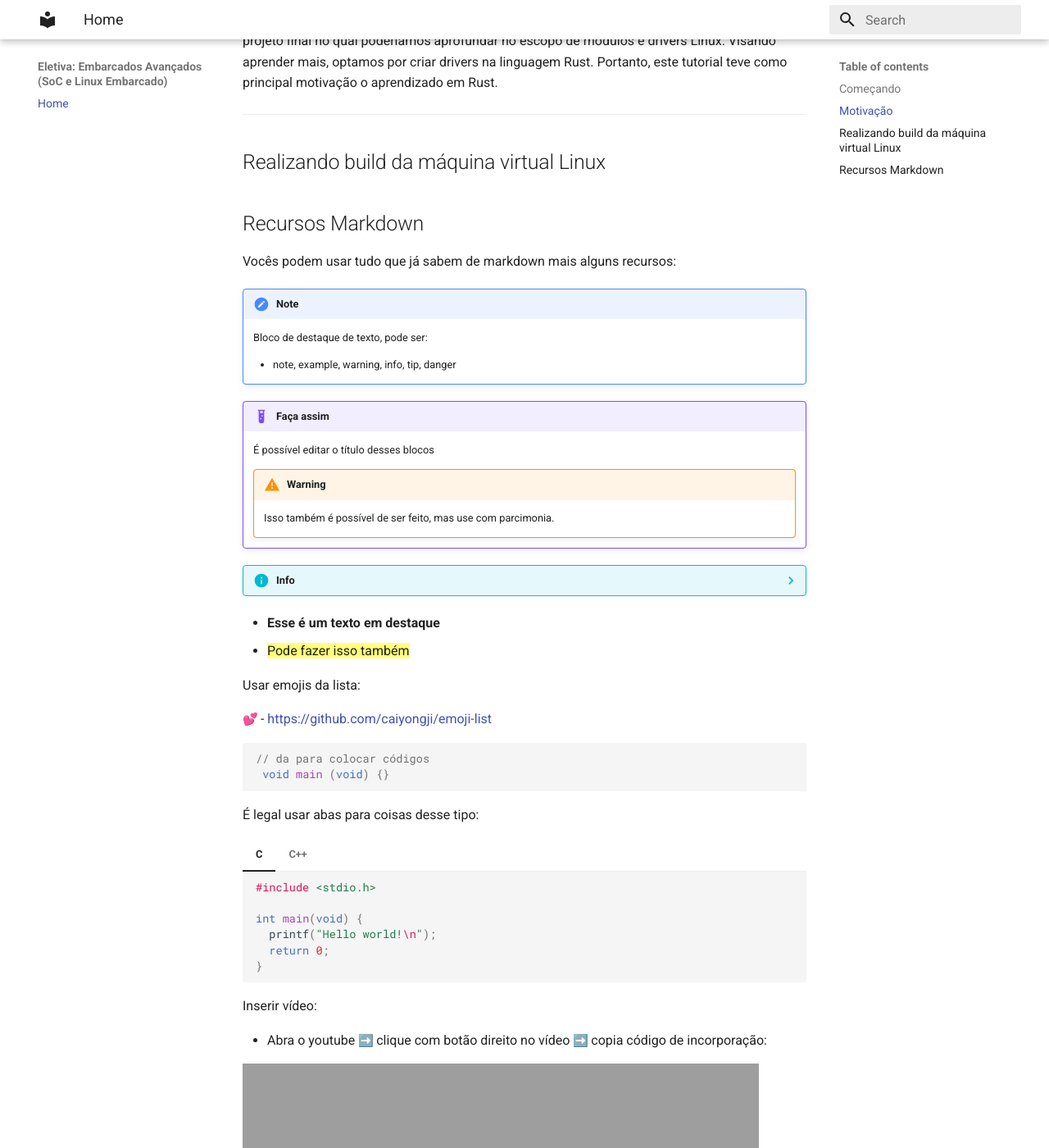
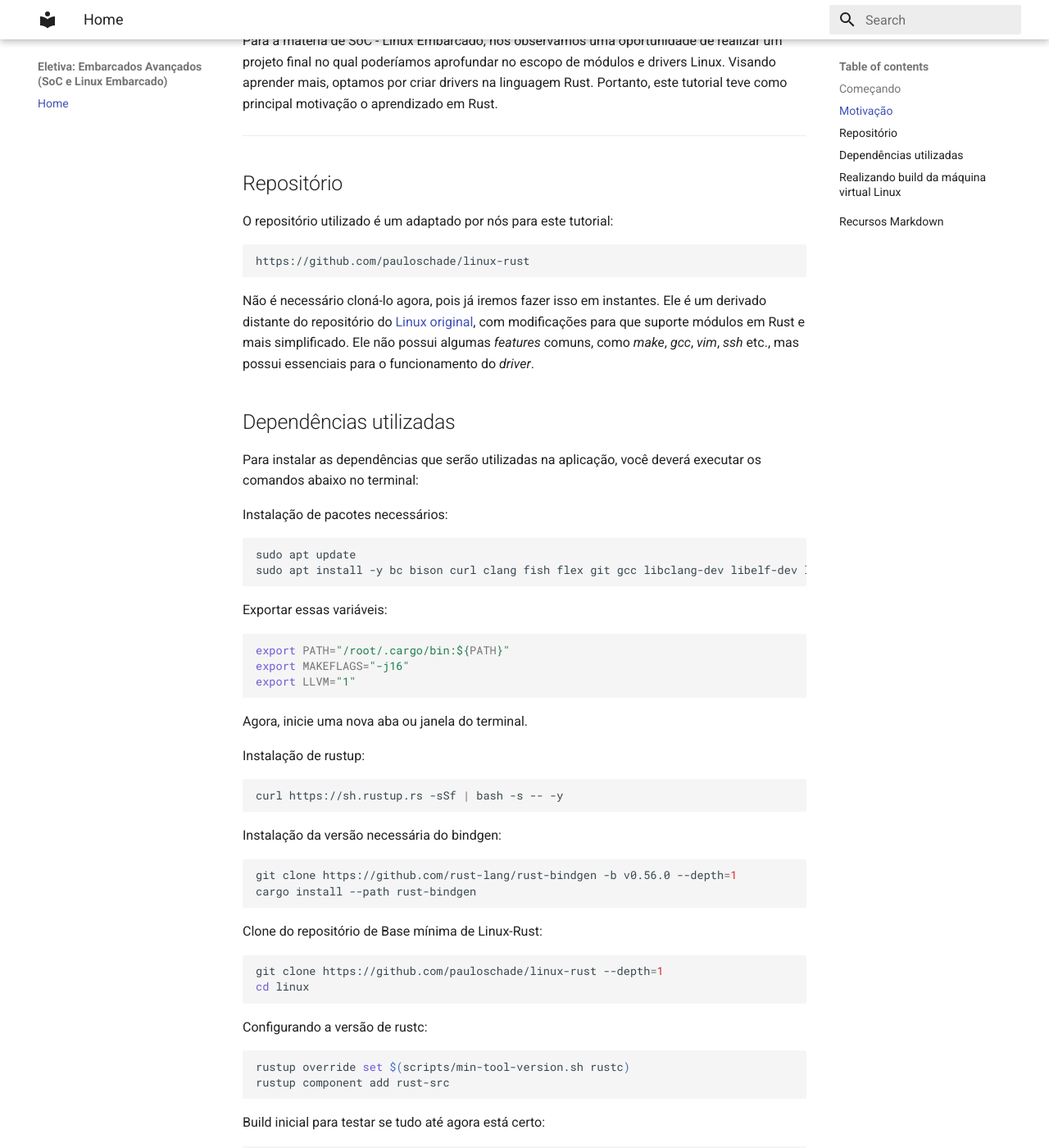
Before and after one commit to matkwon/RustDriver, an MkDocs documentation site: the page built from docs-src/index.md, in a window 1280 px wide and 1400 px high, scrolled down 748 px. Shown: the whole window at 82% size. Built offline with MkDocs 1.6.1 and Material for MkDocs 9.7.7, drawn with Linux system fonts in a browser that asks for light colours; emoji names are drawn with the system emoji font; some of the changed text lies outside the part shown; grey boxes are pictures that could not be loaded.

Commit message:
kick off

````diff
--- a/docs-src/index.md
+++ b/docs-src/index.md
@@ -13,9 +13,9 @@
 
 Para seguir esse tutorial é necessário:
 
-- **Hardware:** Ubuntu 22.04 (Jammy Jellyfish)
-- **Softwares:** -
-- **Repositórios:** [JackOS](https://github.com/jackos/linux) e [Linux](https://github.com/Rust-for-Linux/linux)
+- **Hardware:** -
+- **Softwares:** C-Lang versão >= 11, GLIBC 2.32 (Uma solução fácil para utilizar esta versão do GLIBC é utilizar o [multipass](https://multipass.run/))
+- **Repositórios:** [Base Linux-Rust mínima](https://github.com/pauloschade/linux-rust), [JackOS](https://github.com/jackos/linux) e [Linux](https://github.com/Rust-for-Linux/linux)
 
 ## Motivação
 
@@ -23,9 +23,90 @@ Para a matéria de SoC - Linux Embarcado, nós observamos uma oportunidade de re
 
 ----------------------------------------------
 
+## Repositório
+
+O repositório utilizado é um adaptado por nós para este tutorial:
+
+```
+https://github.com/pauloschade/linux-rust
+```
+
+Não é necessário cloná-lo agora, pois já iremos fazer isso em instantes. Ele é um derivado distante do repositório do [Linux original](https://github.com/torvalds/linux), com modificações para que suporte módulos em Rust e mais simplificado. Ele não possui algumas *features* comuns, como *make*, *gcc*, *vim*, *ssh* etc., mas possui essenciais para o funcionamento do *driver*.
+
+## Dependências utilizadas
+
+Para instalar as dependências que serão utilizadas na aplicação, você deverá executar os comandos abaixo no terminal:
+
+Instalação de pacotes necessários:
+```sh
+sudo apt update
+sudo apt install -y bc bison curl clang fish flex git gcc libclang-dev libelf-dev lld llvm-dev libncurses-dev make neovim qemu-system-x86
+```
+
+Exportar essas variáveis:
+```sh
+export PATH="/root/.cargo/bin:${PATH}"
+export MAKEFLAGS="-j16"
+export LLVM="1"
+```
+
+Agora, inicie uma nova aba ou janela do terminal.
+
+Instalação de rustup:
+```sh
+curl https://sh.rustup.rs -sSf | bash -s -- -y
+```
+
+Instalação da versão necessária do bindgen:
+```sh
+git clone https://github.com/rust-lang/rust-bindgen -b v0.56.0 --depth=1
+cargo install --path rust-bindgen
+```
+
+Clone do repositório de Base mínima de Linux-Rust:
+```sh
+git clone https://github.com/pauloschade/linux-rust --depth=1
+cd linux
+```
+
+Configurando a versão de rustc:
+```sh
+rustup override set $(scripts/min-tool-version.sh rustc)
+rustup component add rust-src
+```
+
+Build inicial para testar se tudo até agora está certo:
+```sh
+make allnoconfig qemu-busybox-min.config rust.config
+make
+```
+
 ## Realizando build da máquina virtual Linux
 
+Para testar o funcionamento da máquina virtual, rode:
+```
+make rustvm
+```
 
+Se tudo ocorrer bem, você verá o seguinte print no log de boot:
+
+```
+--------------------------------------
+--------------------------------------
+--------------------------------------
+Hello world from rust!
+--------------------------------------
+--------------------------------------
+--------------------------------------
+```
+
+Isso acontecerá, pois há um módulo criado que se chama "HelloWorld", que executa a função de realizar display dessas linhas. Ele está definido no arquivo "samples/rust/rust_hello.rs" do repositório.
+
+##
+
+Iniciando a criação do *driver* em Rust, crie um arquivo no diretório "samples/rust/" com o nome "rust_ebbchar.rs".
+
+Para que a inicialização do Linux virtual funcione, baixe [este](https://github.com/matkwon/RustDriver/raw/master/files/.config) arquivo no diretório raiz do repositório clonado.
 
 ## Recursos Markdown
 
````
Also changed, not shown: other parts of docs-src/index.md (+1 -1 lines), 1 other file.
